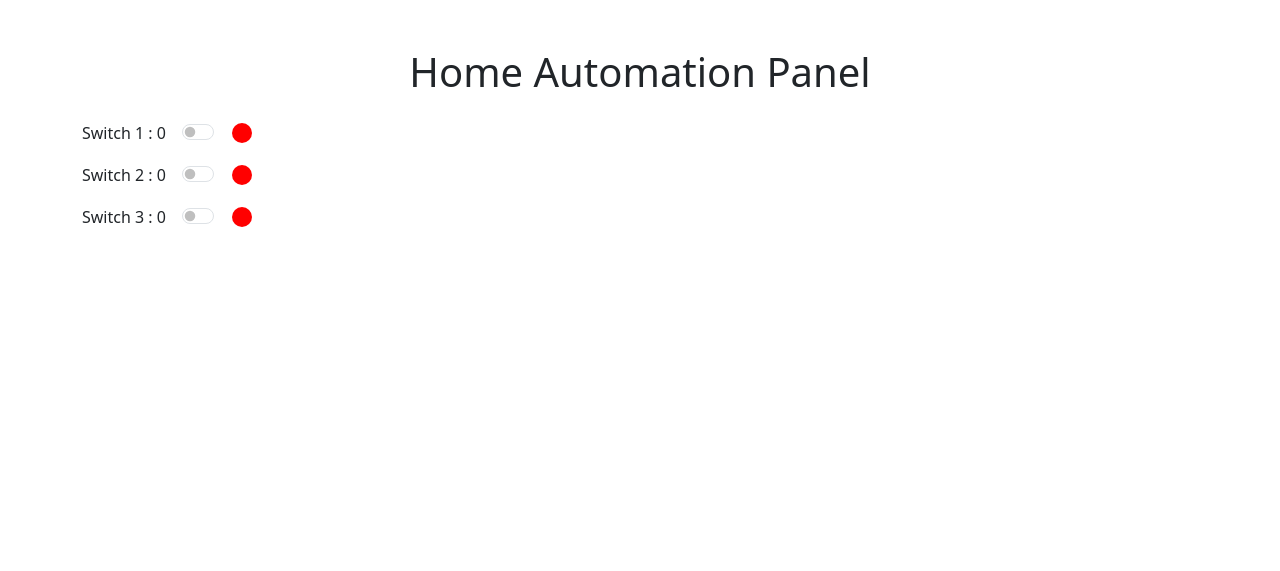
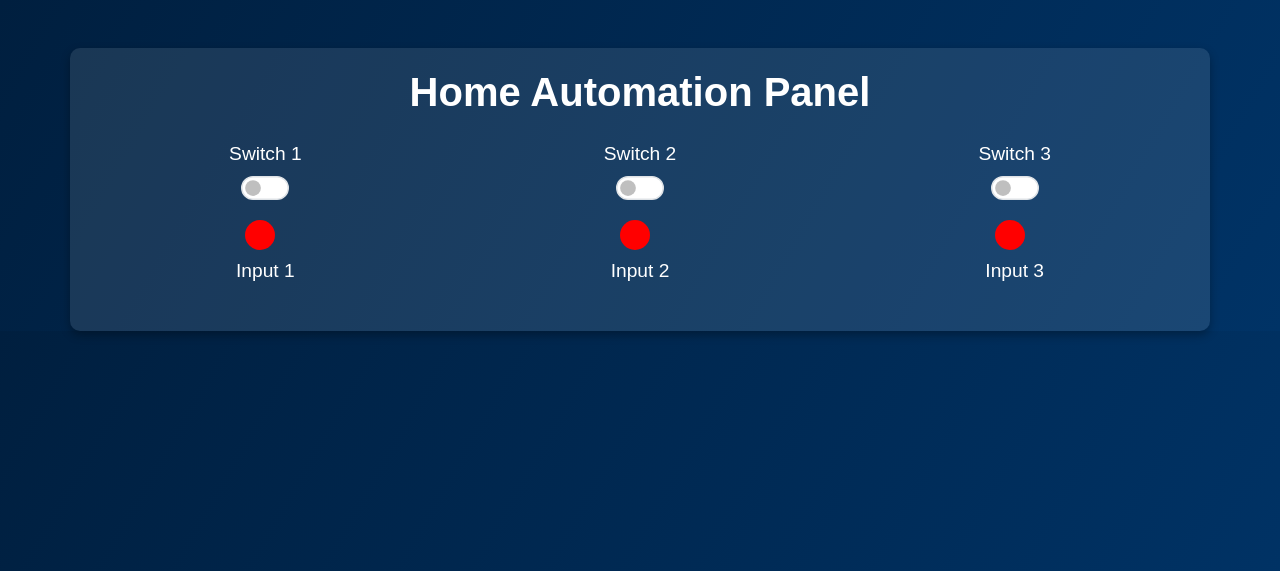
Before and after one commit to Arghya069/iotHomeautomation, a Django app: a page that uses templates/index.html in a window 1280 px wide. Shown: the top 571 px of the page. Run offline with Django 3.2, Linux system fonts and the light colour scheme; data comes from the database, SQL or seed files in the repository.

Commit message:
Updated design

```diff
--- a/templates/index.html
+++ b/templates/index.html
@@ -9,51 +9,109 @@
     <!-- jQuery -->
     <script src="https://code.jquery.com/jquery-3.6.4.min.js"></script>
     <style>
+        body {
+            background: linear-gradient(120deg, #001f3f, #003366);
+            color: white;
+            font-family: 'Arial', sans-serif;
+        }
+
+        h1 {
+            font-size: 2.5rem;
+            font-weight: bold;
+        }
+
+        .container {
+            padding: 20px;
+            border-radius: 10px;
+            background: rgba(255, 255, 255, 0.1);
+            box-shadow: 0px 4px 10px rgba(0, 0, 0, 0.3);
+        }
+
         .indicator {
-            width: 20px;
-            height: 20px;
+            width: 30px;
+            height: 30px;
             border-radius: 50%;
             display: inline-block;
-            margin-left: 10px;
+            margin-right: 10px;
         }
+
         .red {
             background-color: red;
         }
+
         .green {
             background-color: green;
         }
+
+        .switch-control {
+            transform: scale(1.5);
+        }
+
+        .label {
+            font-size: 1.2rem;
+            margin-bottom: 5px;
+        }
+
+        .row {
+            align-items: center;
+            margin-bottom: 20px;
+        }
+
+        .col {
+            text-align: center;
+        }
+
+        .form-check {
+            display: flex;
+            justify-content: center;
+            align-items: center;
+        }
+
     </style>
 </head>
 <body>
     <div class="container mt-5">
-        <h1 class="text-center">Home Automation Panel</h1>
+        <h1 class="text-center mb-4">Home Automation Panel</h1>
 
-        <div class="mt-4">
-            <!-- Switch 1 -->
-            <div class="d-flex align-items-center mb-3">
-                <label class="form-check-label me-3">Switch 1 : {{Stats.led1_status}}</label>
+        <div class="row">
+            <!-- Switches -->
+            <div class="col">
+                <label class="label">Switch 1</label>
                 <div class="form-check form-switch">
                     <input class="form-check-input switch-control" type="checkbox" id="switch1" {% if Stats.led1_status == 1 %}checked{% endif %}>
                 </div>
-                <span class="indicator {% if Stats.imp1 == 1 %}green{% else %}red{% endif %}" id="indicator1"></span>
             </div>
 
-            <!-- Switch 2 -->
-            <div class="d-flex align-items-center mb-3">
-                <label class="form-check-label me-3">Switch 2 : {{Stats.led2_status}}</label>
+            <div class="col">
+                <label class="label">Switch 2</label>
                 <div class="form-check form-switch">
                     <input class="form-check-input switch-control" type="checkbox" id="switch2" {% if Stats.led2_status == 1 %}checked{% endif %}>
                 </div>
-                <span class="indicator {% if Stats.imp2 == 1 %}green{% else %}red{% endif %}" id="indicator2"></span>
             </div>
 
-            <!-- Switch 3 -->
-            <div class="d-flex align-items-center mb-3">
-                <label class="form-check-label me-3">Switch 3 : {{Stats.led3_status}}</label>
+            <div class="col">
+                <label class="label">Switch 3</label>
                 <div class="form-check form-switch">
                     <input class="form-check-input switch-control" type="checkbox" id="switch3" {% if Stats.led3_status == 1 %}checked{% endif %}>
                 </div>
+            </div>
+        </div>
+
+        <div class="row">
+            <!-- Indicators -->
+            <div class="col">
+                <span class="indicator {% if Stats.imp1 == 1 %}green{% else %}red{% endif %}" id="indicator1"></span>
+                <div class="label">Input 1</div>
+            </div>
+
+            <div class="col">
+                <span class="indicator {% if Stats.imp2 == 1 %}green{% else %}red{% endif %}" id="indicator2"></span>
+                <div class="label">Input 2</div>
+            </div>
+
+            <div class="col">
                 <span class="indicator {% if Stats.imp3 == 1 %}green{% else %}red{% endif %}" id="indicator3"></span>
+                <div class="label">Input 3</div>
             </div>
         </div>
     </div>
@@ -63,13 +121,14 @@
     <script>
         $(document).ready(function() {
             const deviceId = `{{Stats.device_id}}`;
+
             $('.switch-control').on('change', function() {
                 const switchId = $(this).attr('id');
                 const url = `/${switchId}/${deviceId}`;
                 $.ajax({
-                    url:url,
-                    type:'GET'
-                })
+                    url: url,
+                    type: 'GET'
+                });
             });
 
             function updateUI(data) {
@@ -85,11 +144,11 @@
             }
 
             // Periodic AJAX request
-            setInterval(function () {
+            setInterval(function() {
                 $.ajax({
                     url: `/control/${deviceId}`,
                     type: 'GET',
-                    success: function (response) {
+                    success: function(response) {
                         try {
                             const data = response; // Parse the JSON response
                             updateUI(data); // Update the UI with the new data
@@ -97,14 +156,12 @@
                             console.error("Error parsing response:", e);
                         }
                     },
-                    error: function (xhr, status, error) {
+                    error: function(xhr, status, error) {
                         console.error("AJAX Error:", error);
                     }
                 });
             }, 1000);
         });
-
-
     </script>
 </body>
 </html>
```
